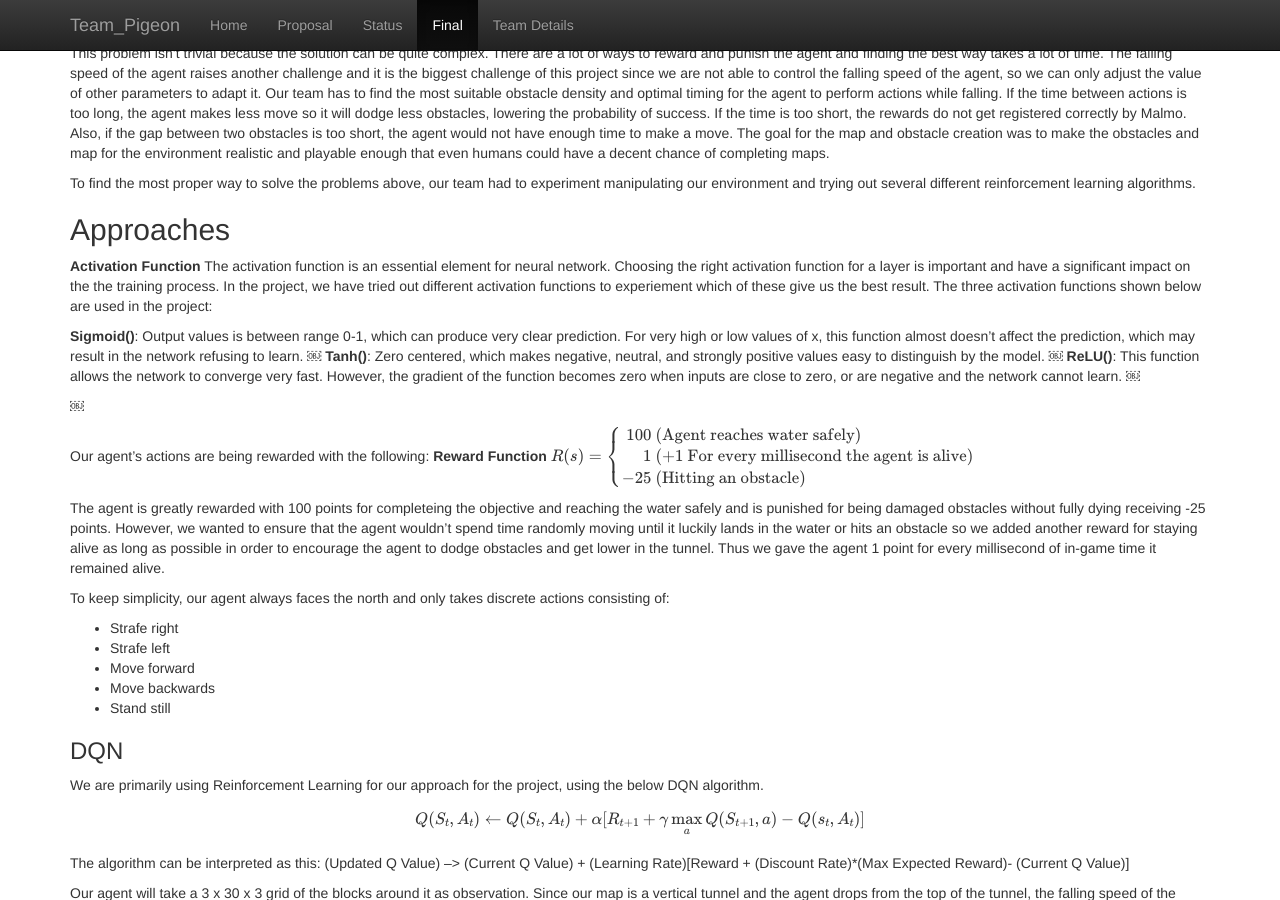
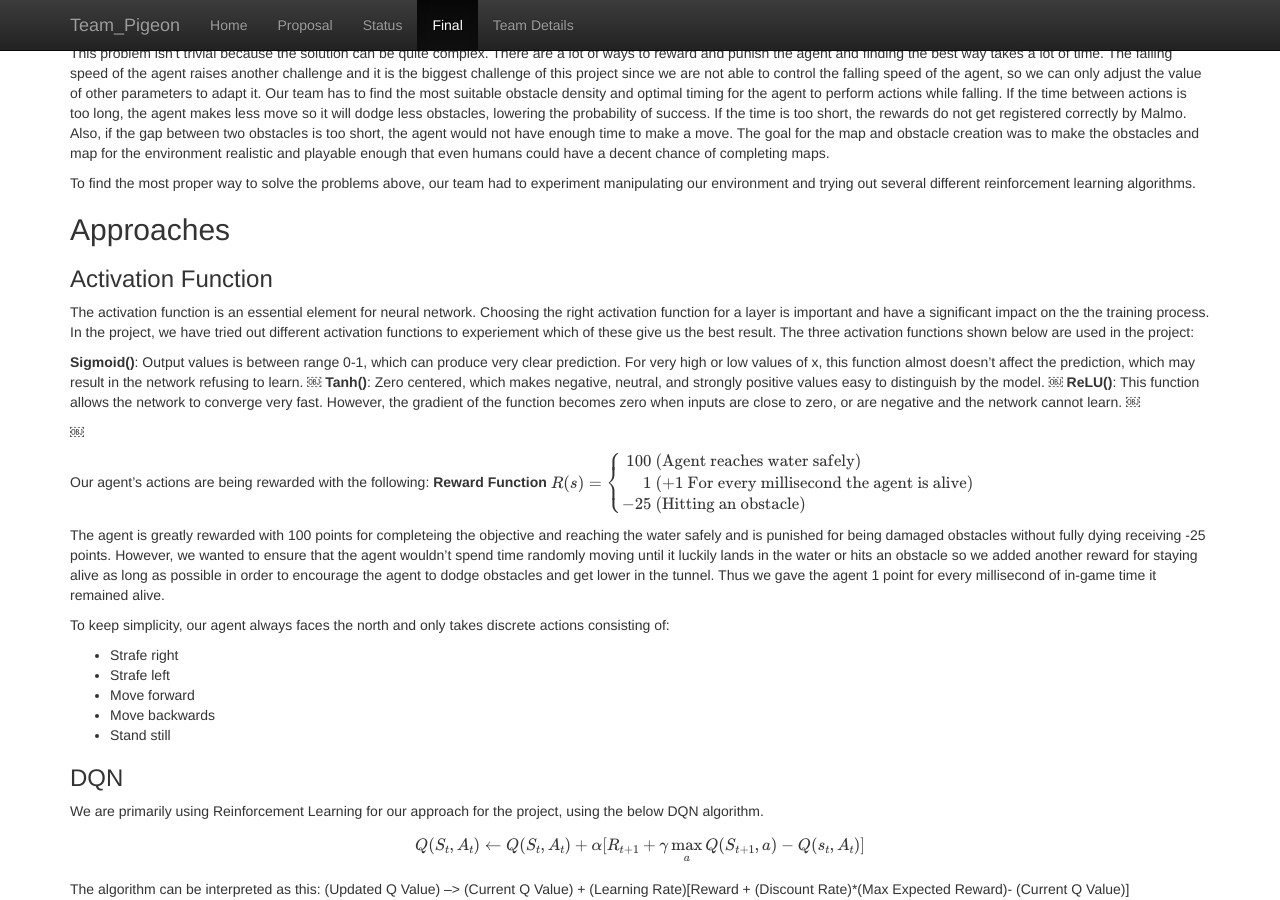
Before and after one commit to shanshs/Team-Pigeon, a Jekyll site: the page built from docs/final.md, in a window 1280 px wide and 900 px high, scrolled down 716 px. Built offline with Jekyll 4.4.1, drawn with Linux system fonts in a browser that asks for light colours; formulas are drawn with MathJax 3; grey boxes are pictures that could not be loaded.

Commit message:
Update final.md

```diff
--- a/docs/final.md
+++ b/docs/final.md
@@ -17,8 +17,7 @@ This problem isn’t trivial because the solution can be quite complex. There ar
 To find the most proper way to solve the problems above, our team had to experiment manipulating our environment and trying out several different reinforcement learning algorithms.
 
 ## Approaches
-
-**Activation Function**
+### Activation Function
 The activation function is an essential element for neural network. Choosing the right activation function for a layer is important and have a significant impact on the the training process. In the project, we have tried out different activation functions to experiement which of these give us the best result. The three activation functions shown below are used in the project:
 
 **Sigmoid()**: Output values is between range 0-1, which can produce very clear prediction. For very high or low values of x, this function almost doesn't affect the prediction, which may result in the network refusing to learn.
```
